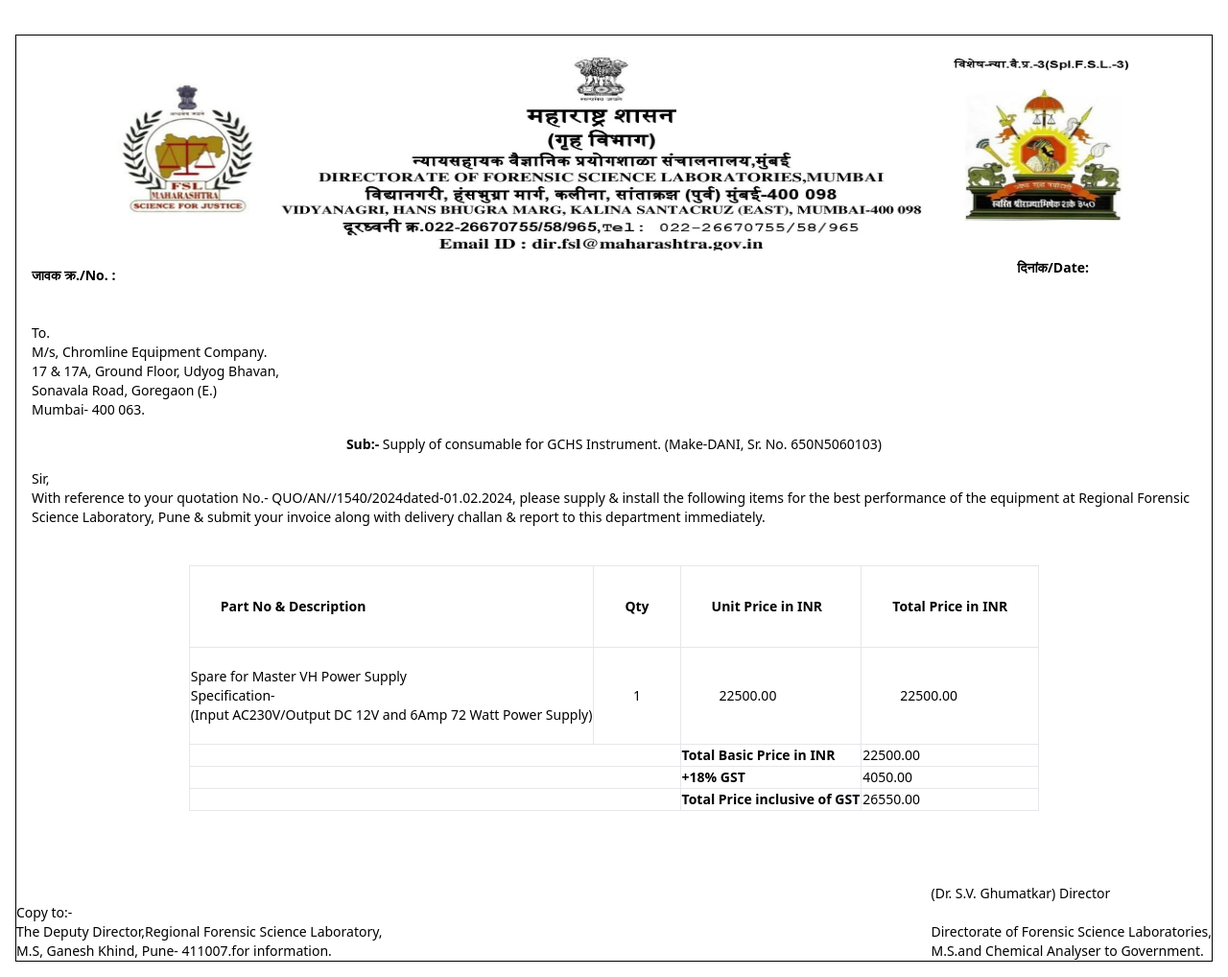
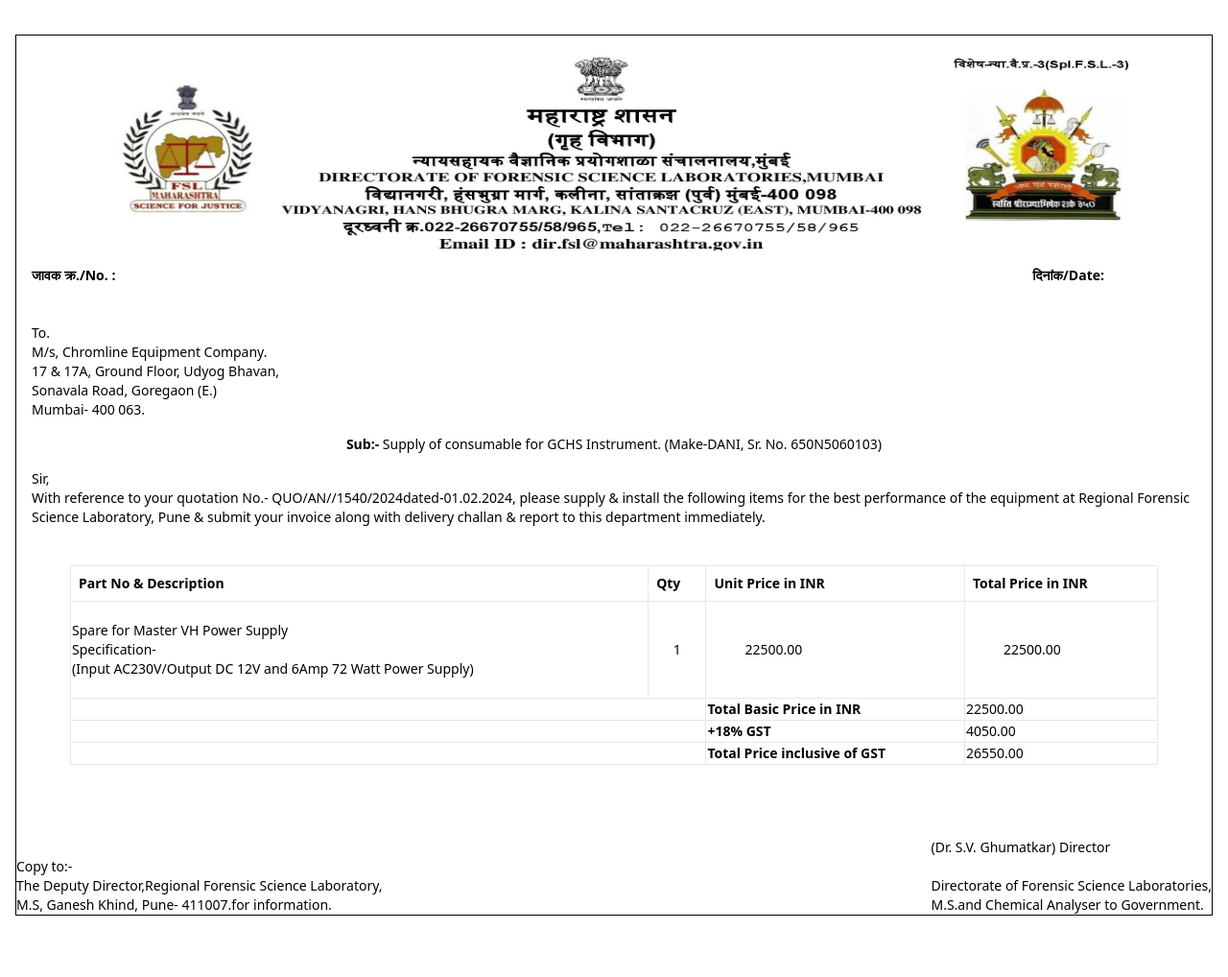
Before and after one commit to samarth23-tech23/DFSL, a Django app: page /form/letter/ in a window 1280 px wide. Shown: the whole page at 96% size. After the commit the page ends 954 px from the top, so only its background shows below. Run offline with Django 3.2, Linux system fonts and the light colour scheme.

Commit message:
updated_letter

```diff
--- a/playground/templates/letter.html
+++ b/playground/templates/letter.html
@@ -1,9 +1,11 @@
 <!DOCTYPE html>
 <html lang="en">
   <head>
-
+    <style>
+body {
+    font-family: "Times New Roman", Times, serif; /* Example of using a fallback font */
+}    </style>
     <meta charset="UTF-8" />
-
     <meta http-equiv="X-UA-Compatible" content="IE=edge" />
 
     <meta name="viewport" content="width=device-width, initial-scale=1.0" />
@@ -13,7 +15,7 @@
       rel="stylesheet"
     />
 
-    <title>letter format 4</title>
+    <title>supply Letter</title>
   </head>
   <body class="font-times text-sm">
     <div class="border border-solid border-black border-2 m-4 max-w-screen">
@@ -26,10 +28,10 @@
         />
       </div>
       <div class="float-left">
-        <p class="font-bold m-4 ">जावक क्र./No. :</p>
+        <p class="font-bold m-4">जावक क्र./No. :</p>
       </div>
       <div class="float-right">
-        <p class="font-bold float-right mt-2 pr-20 mr-12">दिनांक/Date:</p>
+        <p class="font-bold float-right mt-4  mr-28">दिनांक/Date:</p>
 
       </div>
       <br><br><br>
@@ -56,12 +58,12 @@
               </div>
           </div>
           <div class="flex justify-center p-10 ">
-            <table class="border border-collapse w-auto">
+            <table class="border border-collapse min-w-full">
                 <tr>
-                  <th class="border p-8 m-2">Part No & Description</th>
-                  <th class="border p-8 m-2">Qty</th>
-                  <th class="border p-8 m-2">Unit Price in INR</th>
-                  <th class="border p-8  m-2">Total Price in INR</th>
+                  <th class="border p-2 m-2">Part No & Description</th>
+                  <th class="border p-2 m-2">Qty</th>
+                  <th class="border p-2 m-2">Unit Price in INR</th>
+                  <th class="border p-2  m-2">Total Price in INR</th>
                 </tr>
                 <tr>
                   <td class="border">Spare for Master VH Power Supply <br> Specification-<br> (Input AC230V/Output DC 12V and 6Amp 72 Watt Power Supply)</td>
```
